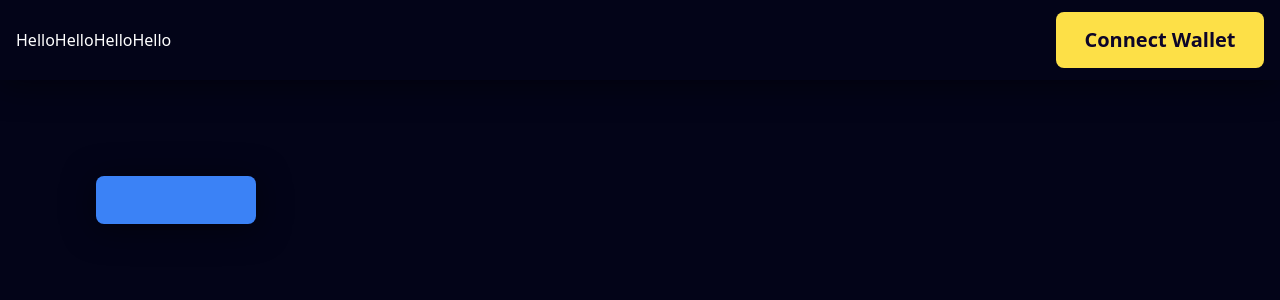
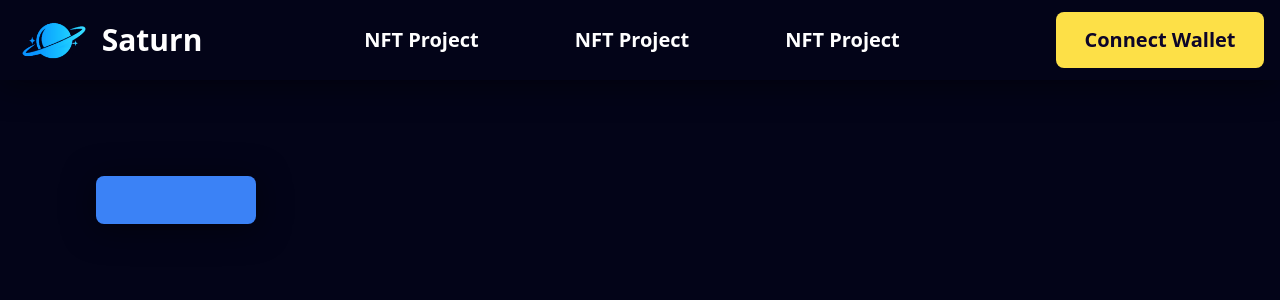
Before and after one commit to Orion-Crypto/Saturn-V2-Integration, a Next.js app: page / in a window 1280 px wide. Shown: the top 300 px of the page. Built offline with nearby package versions, Linux system fonts and the light colour scheme.

Commit message:
navbar buttons

```diff
--- /dev/null
+++ b/src/components/Elements/Buttons/LogoButton/LogoButton.tsx
@@ -0,0 +1,17 @@
+import Image from 'next/image';
+import Link from 'next/link';
+
+export const LogoButton = () => {
+    return (
+        <>
+            <Link href="/">
+                <div className="flex w-48 items-center justify-center gap-4 text-3xl font-bold">
+                    <div>
+                        <Image src="/images/Logo.png" width={64} height={64} alt="Saturn Logo" />
+                    </div>
+                    <div>Saturn</div>
+                </div>
+            </Link>
+        </>
+    );
+};
--- /dev/null
+++ b/src/components/Elements/Buttons/NavbarButton/NavbarButton.tsx
@@ -0,0 +1,19 @@
+import clsx from 'clsx';
+import Link from 'next/link';
+
+export const NavbarButton = ({ name, link, active }: any) => {
+    return (
+        <>
+            <Link href={link} className="h-full">
+                <div
+                    className={clsx(
+                        'flex h-full items-center rounded-lg px-4 text-xl font-bold',
+                        active ? 'bg-space-300' : 'hover:bg-space-500'
+                    )}
+                >
+                    {name}
+                </div>
+            </Link>
+        </>
+    );
+};
--- a/src/components/Elements/Buttons/WalletButtons/WalletButton.tsx
+++ b/src/components/Elements/Buttons/WalletButton/WalletButton.tsx
@@ -1,6 +1,6 @@
 'use client';
 
-import { Wallets, connect, disconnect } from '@/components/Elements/Buttons/WalletButtons/walletUtils';
+import { Wallets, connect, disconnect } from '@/components/Elements/Buttons/WalletButton/walletUtils';
 import { Spinner } from '@/components/Elements/Spinner';
 import { useGetConnectedWallet, useIsConnected } from '@/hooks/Cardano/wallet.hooks';
 import { BASE_NFT_KEY } from '@/hooks/Models/nft.hook';
@@ -73,7 +73,7 @@ const ConnectedWallet = ({
                 <div
                     className={clsx(
                         'flex h-12 w-40 justify-start rounded-lg border border-lightspace-300 bg-space-600 font-bold text-white',
-                        'lg:h-14 lg:w-52',
+                        'lg:h-14 lg:w-52'
                     )}
                 >
                     <div
--- a/src/components/Layouts/Navbar.tsx
+++ b/src/components/Layouts/Navbar.tsx
@@ -1,14 +1,19 @@
-import { WalletButton } from '@/components/Elements/Buttons/WalletButtons/WalletButton';
+import { LogoButton } from '@/components/Elements/Buttons/LogoButton/LogoButton';
+import { NavbarButton } from '@/components/Elements/Buttons/NavbarButton/NavbarButton';
+import { WalletButton } from '@/components/Elements/Buttons/WalletButton/WalletButton';
 
 export const Navbar = () => {
     return (
         <>
             <div className="h-20"></div>
-            <div className="drop-shadow-black-sharp fixed top-0 flex h-20 w-full items-center bg-space-900 px-4 text-white">
-                <div>Hello</div>
-                <div>Hello</div>
-                <div>Hello</div>
-                <div>Hello</div>
+            <div className="drop-shadow-black-sharp fixed top-0 flex h-20 w-full items-center gap-16 bg-space-900 px-4 text-white">
+                <div>
+                    <LogoButton />
+                </div>
+                <div className="grow"></div>
+                <NavbarButton name="NFT Project" link="/nft-project" />
+                <NavbarButton name="NFT Project" link="/" />
+                <NavbarButton name="NFT Project" link="/" />
                 <div className="grow"></div>
                 <div>
                     <WalletButton />
```
Also changed, not shown: src/components/Elements/Buttons/WalletButton/walletUtils.ts (renamed from src/components/Elements/Buttons/WalletButtons/walletUtils.ts).
